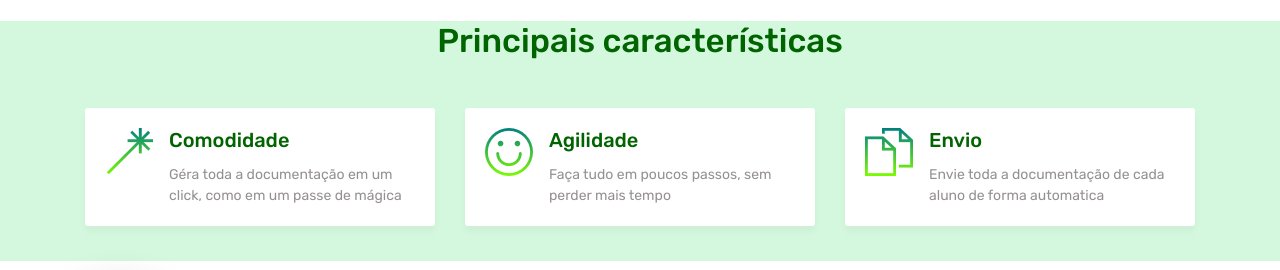
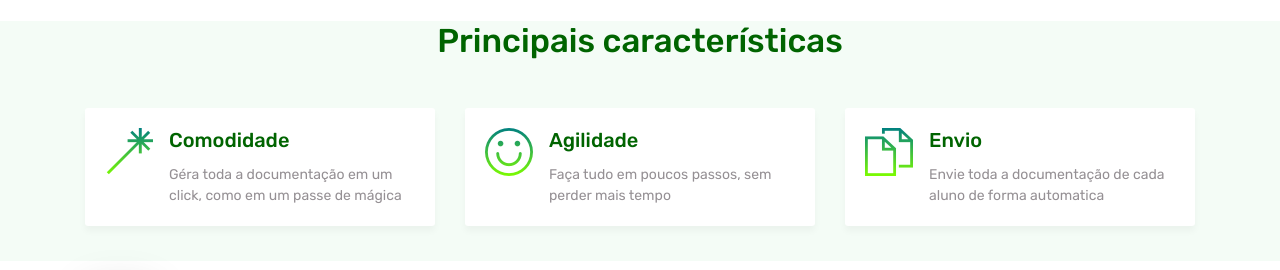
Before and after one commit to Willian-Matts/estagia.github.io, a plain HTML site: page index.html in a window 1280 px wide. Shown: the part 682-952 px from the top of the page. Drawn offline with nearby package versions, Linux system fonts and the light colour scheme.

Commit message:
Cor da div

```diff
--- a/css/style.css
+++ b/css/style.css
@@ -160,7 +160,7 @@ p.lead {
 }
 
 .light-g {
-    background-color: #d4f8dd;
+    background-color: #f4fcf6;
 }
 
 .light-g
```
